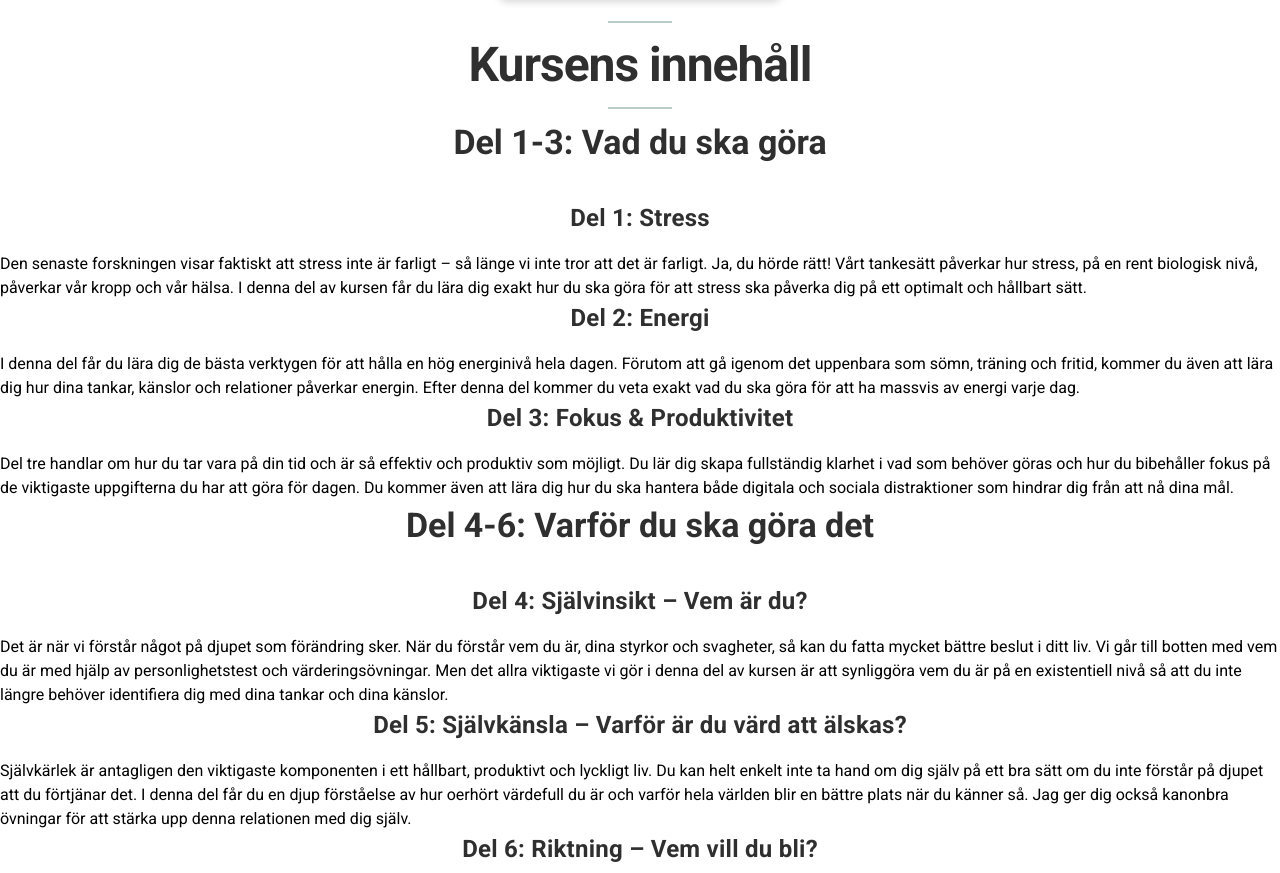
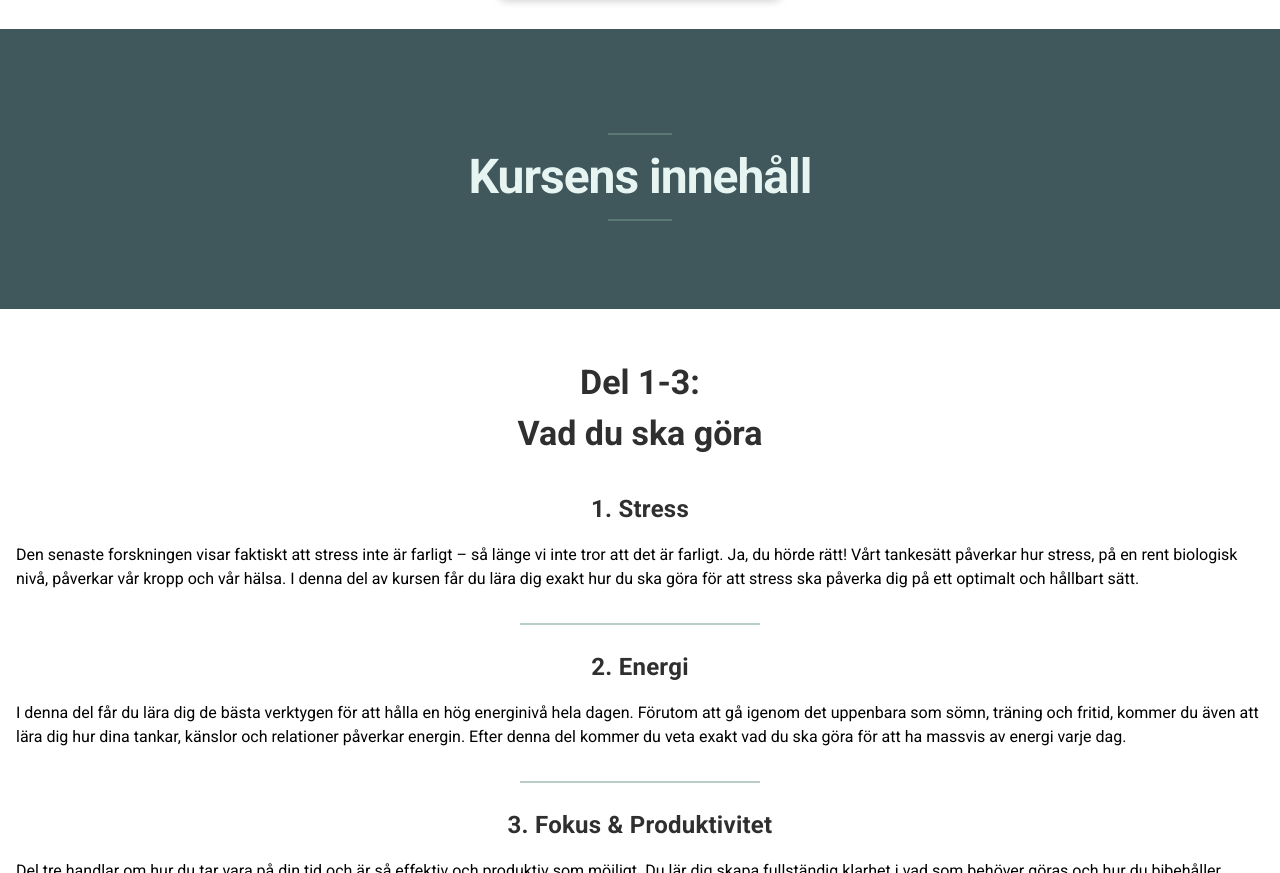
Before and after one commit to MatildaMared/dtyw-sales-page, a website: page index.html in a window 1280 px wide. Shown: the part 3011-3884 px from the top of the page. Drawn offline with Linux system fonts and the light colour scheme.

Commit message:
add styling to content section

```diff
--- a/index.html
+++ b/index.html
@@ -71,7 +71,9 @@
 					</li>
 				</ul>
 			</div>
+			<a href="#offer">
 				<button class="btn btn__primary">Ja, jag vill vara med!</button>
+			</a>
 		</section>
 
 		<!-- OM MARKUS -->
@@ -160,20 +162,24 @@
 					oktober och sista datumet är den 21 december.
 				</p>
 			</div>
+			<a href="#offer">
 				<button class="btn btn__primary">
 					Ja, jag vill investera i mig själv!
 				</button>
+			</a>
 		</section>
 
 		<!-- KURSENS INNEHÅLL -->
 		<section class="content">
 			<div class="content__section">
-				<h1 class="heading__primary">Kursens innehåll</h1>
+				<h1 class="heading__primary heading__primary--light">
+					Kursens innehåll
+				</h1>
 			</div>
 			<div class="content__section">
-				<h2 class="heading__secondary">Del 1-3: Vad du ska göra</h2>
+				<h2 class="heading__secondary">Del 1-3: <br />Vad du ska göra</h2>
 				<article class="content__part">
-					<h3 class="heading__tertiary">Del 1: Stress</h3>
+					<h3 class="heading__tertiary">1. Stress</h3>
 					<p class="content__text">
 						Den senaste forskningen visar faktiskt att stress inte är farligt –
 						så länge vi inte tror att det är farligt. Ja, du hörde rätt! Vårt
@@ -183,8 +189,9 @@
 						hållbart sätt.
 					</p>
 				</article>
+				<div class="content__divider"></div>
 				<article class="content__part">
-					<h3 class="heading__tertiary">Del 2: Energi</h3>
+					<h3 class="heading__tertiary">2. Energi</h3>
 					<p class="content__text">
 						I denna del får du lära dig de bästa verktygen för att hålla en hög
 						energinivå hela dagen. Förutom att gå igenom det uppenbara som sömn,
@@ -193,8 +200,9 @@
 						veta exakt vad du ska göra för att ha massvis av energi varje dag.
 					</p>
 				</article>
+				<div class="content__divider"></div>
 				<article class="content__part">
-					<h3 class="heading__tertiary">Del 3: Fokus & Produktivitet</h3>
+					<h3 class="heading__tertiary">3. Fokus & Produktivitet</h3>
 					<p class="content__text">
 						Del tre handlar om hur du tar vara på din tid och är så effektiv och
 						produktiv som möjligt. Du lär dig skapa fullständig klarhet i vad
@@ -205,10 +213,13 @@
 					</p>
 				</article>
 			</div>
+			<div class="content__spacing"></div>
 			<div class="content__section">
-				<h2 class="heading__secondary">Del 4-6: Varför du ska göra det</h2>
+				<h2 class="heading__secondary">
+					Del 4-6: <br />Varför du ska göra det
+				</h2>
 				<article class="content__part">
-					<h3 class="heading__tertiary">Del 4: Självinsikt – Vem är du?</h3>
+					<h3 class="heading__tertiary">4. Självinsikt – Vem är du?</h3>
 					<p class="content__text">
 						Det är när vi förstår något på djupet som förändring sker. När du
 						förstår vem du är, dina styrkor och svagheter, så kan du fatta
@@ -219,9 +230,10 @@
 						dig med dina tankar och dina känslor.
 					</p>
 				</article>
+				<div class="content__divider"></div>
 				<article class="content__part">
 					<h3 class="heading__tertiary">
-						Del 5: Självkänsla – Varför är du värd att älskas?
+						5. Självkänsla – Varför är du värd att älskas?
 					</h3>
 					<p class="content__text">
 						Självkärlek är antagligen den viktigaste komponenten i ett hållbart,
@@ -233,8 +245,9 @@
 						relationen med dig själv.
 					</p>
 				</article>
+				<div class="content__divider"></div>
 				<article class="content__part">
-					<h3 class="heading__tertiary">Del 6: Riktning – Vem vill du bli?</h3>
+					<h3 class="heading__tertiary">6. Riktning – Vem vill du bli?</h3>
 					<p class="content__text">
 						Du skapar fullständig klarhet i varje ögonblick i ditt liv med hjälp
 						av två saker – fokus och riktning. Att ha riktning i sitt liv
@@ -244,11 +257,13 @@
 					</p>
 				</article>
 			</div>
+			<a href="#offer">
 				<button class="btn btn__primary">Ja, jag är värd detta!</button>
+			</a>
 		</section>
 
 		<!-- ERBJUDANDE -->
-		<section class="offer">
+		<section class="offer" id="offer">
 			<div class="offer__section">
 				<h1 class="heading__primary heading__primary--light">
 					Ditt erbjudande
@@ -292,9 +307,11 @@
 			<div class="offer__section">
 				<h3 class="heading__tertiary">Betalningsalternativ 1:</h3>
 				<p class="offer__price">Engångsbetalning 7900 kr</p>
+				<a href="https://buy.stripe.com/28o3dJ9S75u6emA000" target="_blank">
 					<button class="btn btn__primary">
 						Ja, jag vill investera i mig själv!
 					</button>
+				</a>
 			</div>
 			<div class="offer__divider"></div>
 			<div class="offer__section">
@@ -302,9 +319,11 @@
 				<p class="offer__price">
 					Delbetalning 3 månader á 2700 kr (totalt 8100 kr)
 				</p>
+				<a href="https://buy.stripe.com/8wMaGb6FV9KmguIfYZ" target="_blank">
 					<button class="btn btn__primary">
 						Ja, jag vill investera i mig själv!
 					</button>
+				</a>
 			</div>
 		</section>
 
--- a/sass/base/_reset.scss
+++ b/sass/base/_reset.scss
@@ -1,3 +1,7 @@
+html {
+	scroll-behavior: smooth;
+}
+
 * {
 	margin: 0;
 	padding: 0;
@@ -21,6 +25,10 @@ section {
 	display: block;
 }
 
+a {
+	text-decoration: none;
+}
+
 img {
 	overflow: hidden;
 	max-width: 100%;
--- a/sass/components/_about.scss
+++ b/sass/components/_about.scss
@@ -1,7 +1,8 @@
 .about {
+	margin-bottom: 6rem;
+
 	&__section:first-of-type {
 		background-color: $color-primary-dark;
-		color: $color-primary-light;
 		margin-bottom: 0;
 		padding: 6rem 1rem 5rem 1rem;
 	}
--- /dev/null
+++ b/sass/components/_content.scss
@@ -0,0 +1,34 @@
+.content {
+	margin-bottom: 6rem;
+
+	&__section:first-of-type {
+		background-color: $color-primary-dark;
+		color: $color-primary-light;
+		margin-bottom: 0;
+		padding: 6rem 1rem 5rem 1rem;
+		margin-bottom: 3rem;
+	}
+
+	&__section {
+		margin-bottom: 3rem;
+		padding: 0 1rem;
+	}
+
+	&__text {
+		margin-bottom: 2rem;
+	}
+
+	&__divider {
+		max-width: 15rem;
+		height: 2px;
+		background-color: $color-primary;
+		margin: 1.5rem auto;
+		opacity: 0.5;
+	}
+
+  &__spacing {
+    margin: 4rem 0;
+    height: 4rem;
+    background-color: $color-primary;
+  }
+}
--- a/sass/main.scss
+++ b/sass/main.scss
@@ -1,6 +1,9 @@
 @import "./abstracts/variables";
+
 @import "./base/reset";
 @import "./base/typography";
+
+@import "./components/content";
 @import "./components/footer";
 @import "./components/about";
 @import "./components/btn";
```
Also changed, not shown: styles.css. Lines whose indentation alone changed are shown as unchanged.
